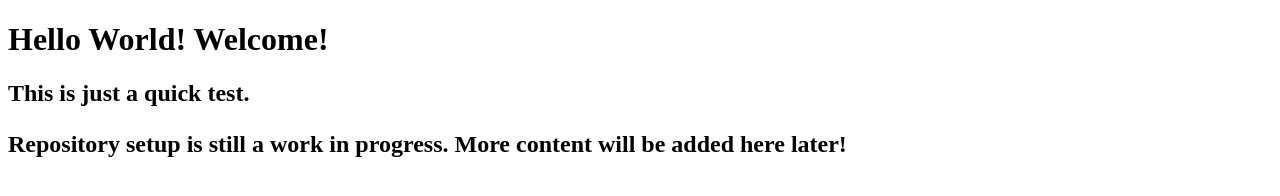
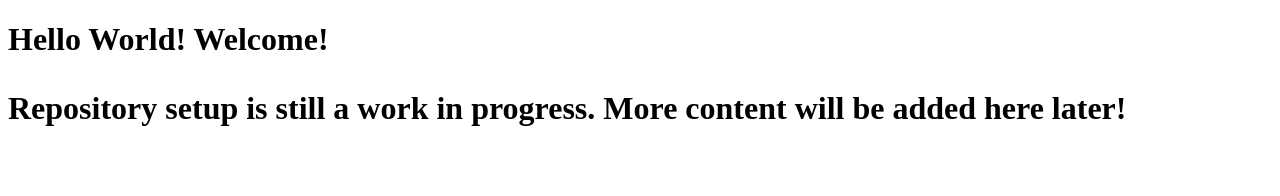
Before and after one commit to YggdrasilsArtisan/yggdrasilsartisan.github.io, a plain HTML site: page index.html in a window 1280 px wide. Drawn offline with Linux system fonts and the light colour scheme.

Commit message:
Update index.html

```diff
--- a/index.html
+++ b/index.html
@@ -2,7 +2,6 @@
 <html>
 <body>
 <h1>Hello World! Welcome!<h1>
-<h2>This is just a quick test.<h2>
 <p>Repository setup is still a work in progress. More content will be added here later!</p>
 </body>
 </html>
```
